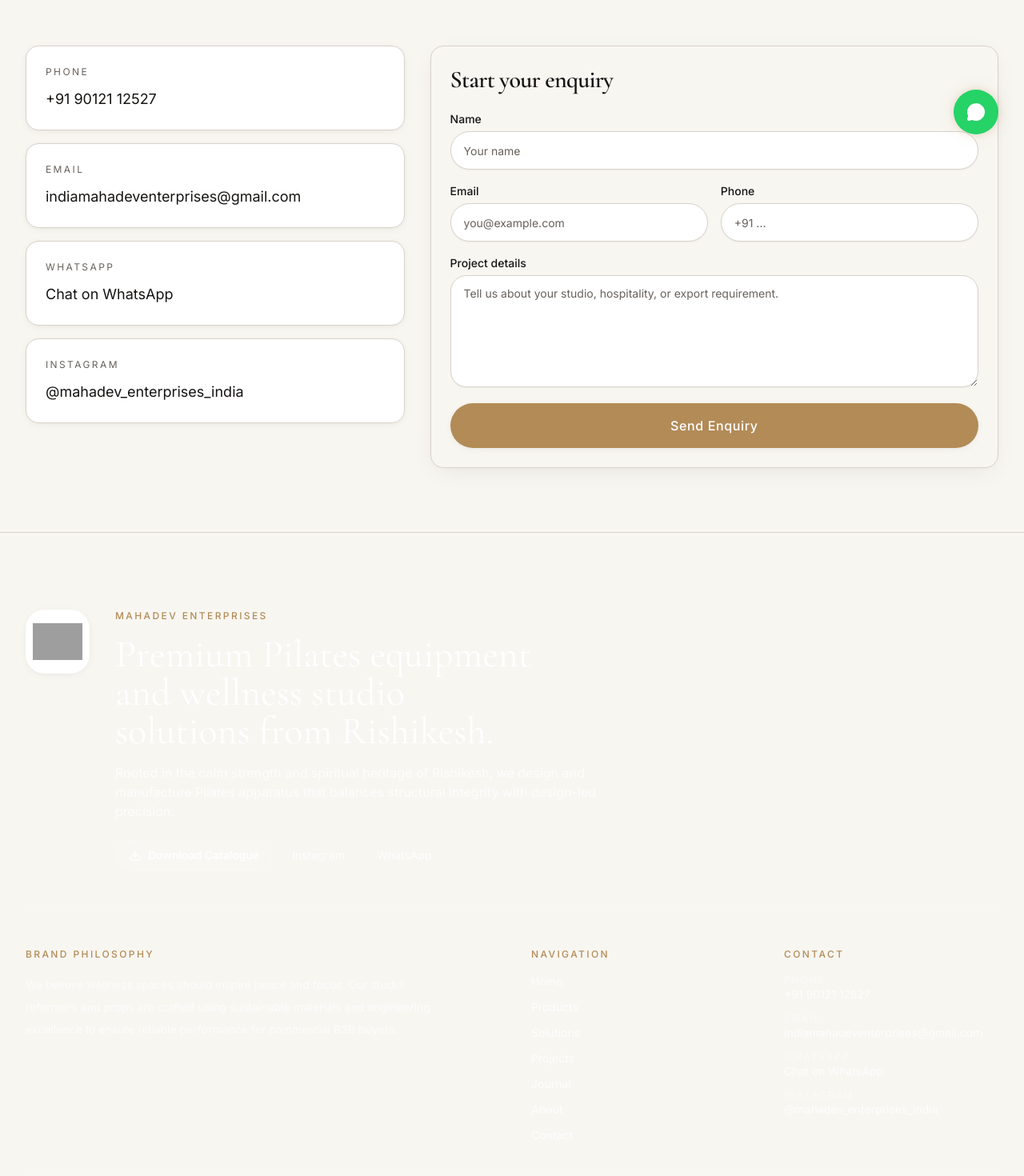
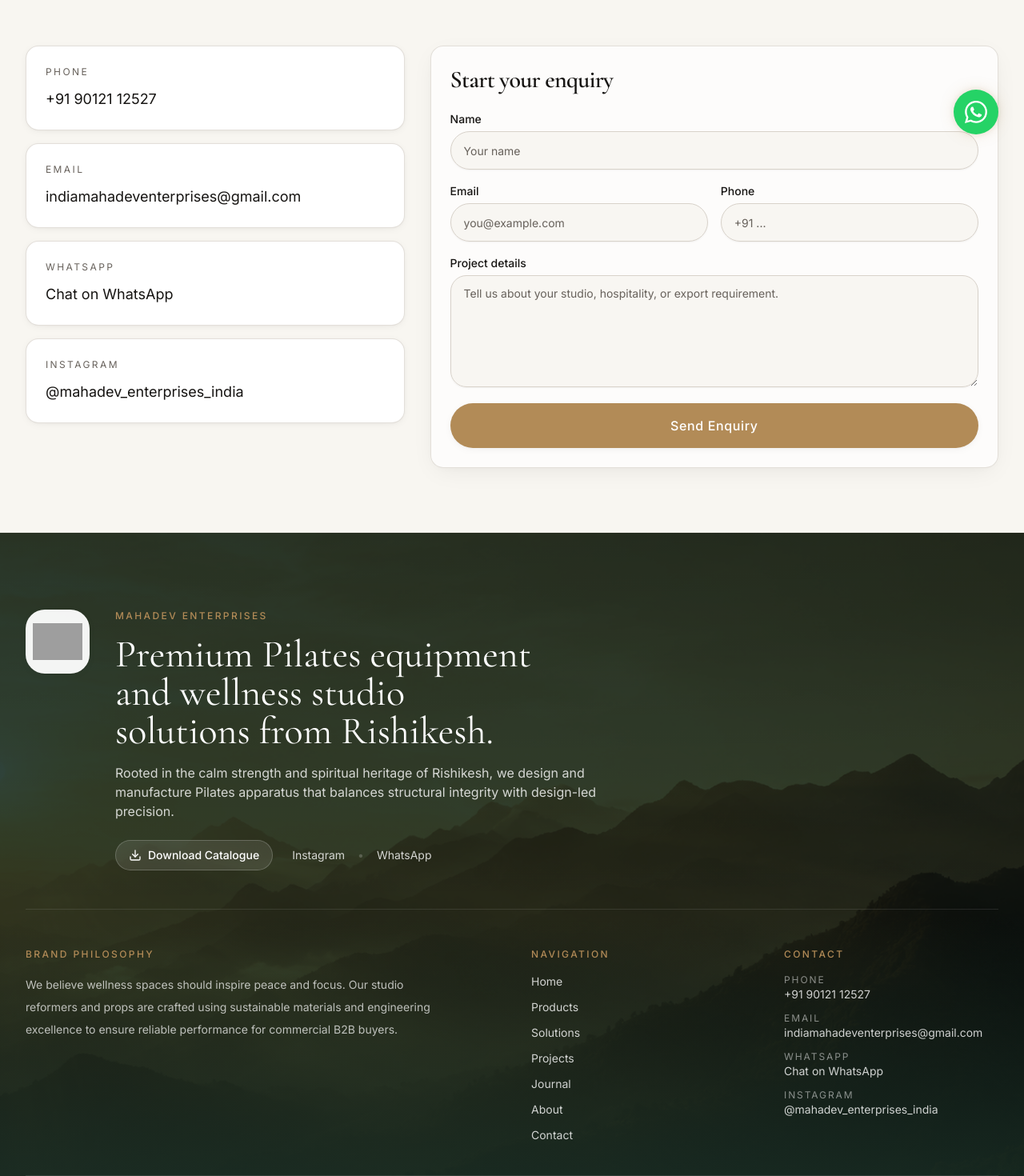
Before and after one commit to Exoticaditya/mahadev-enterprises, a Next.js app: page /contact in a window 1280 px wide. Shown: the part 600-2070 px from the top of the page at 80% size. Built offline with nearby package versions, Linux system fonts and the light colour scheme; no server answers; grey boxes are pictures that could not be loaded.

Commit message:
fix: resolve hero video layout, footer stacking context, database mismatches, product card use cases, and update WhatsApp icon

```diff
--- a/app/globals.css
+++ b/app/globals.css
@@ -3,36 +3,36 @@
 @tailwind utilities;
 
 :root {
-  --background: hsl(38, 33%, 96%);
-  --foreground: hsl(28, 10%, 8%);
-  --card: hsl(0, 0%, 100%);
-  --card-foreground: hsl(28, 10%, 8%);
-  --popover: hsl(0, 0%, 100%);
-  --popover-foreground: hsl(28, 10%, 8%);
-  --primary: hsl(34, 37%, 52%);
-  --primary-foreground: hsl(32, 45%, 98%);
-  --secondary: hsl(36, 20%, 88%);
-  --secondary-foreground: hsl(28, 10%, 8%);
-  --muted: hsl(36, 18%, 92%);
-  --muted-foreground: hsl(28, 6%, 38%);
-  --accent: hsl(40, 26%, 90%);
-  --accent-foreground: hsl(28, 10%, 8%);
-  --destructive: hsl(3, 50%, 45%);
-  --destructive-foreground: hsl(0, 0%, 98%);
-  --border: hsl(35, 16%, 82%);
-  --input: hsl(35, 16%, 82%);
-  --ring: hsl(34, 37%, 52%);
+  --background: 38 33% 96%;
+  --foreground: 28 10% 8%;
+  --card: 0 0% 100%;
+  --card-foreground: 28 10% 8%;
+  --popover: 0 0% 100%;
+  --popover-foreground: 28 10% 8%;
+  --primary: 34 37% 52%;
+  --primary-foreground: 32 45% 98%;
+  --secondary: 36 20% 88%;
+  --secondary-foreground: 28 10% 8%;
+  --muted: 36 18% 92%;
+  --muted-foreground: 28 6% 38%;
+  --accent: 40 26% 90%;
+  --accent-foreground: 28 10% 8%;
+  --destructive: 3 50% 45%;
+  --destructive-foreground: 0 0% 98%;
+  --border: 35 16% 82%;
+  --input: 35 16% 82%;
+  --ring: 34 37% 52%;
   --radius: 1rem;
   --radius-xl: 1.25rem;
   --radius-2xl: 1.5rem;
-  --surface: hsl(38, 30%, 97%);
-  --brand-ink: hsl(0, 0%, 6%);
-  --brand-ivory: hsl(40, 45%, 95%);
-  --brand-brass: hsl(34, 37%, 52%);
-  --brand-taupe: hsl(29, 8%, 60%);
-  --brand-sage: hsl(90, 10%, 61%);
-  --brand-forest: hsl(155, 29%, 16%);
-  --brand-clay: hsl(17, 42%, 51%);
+  --surface: 38 30% 97%;
+  --brand-ink: 0 0% 6%;
+  --brand-ivory: 40 45% 95%;
+  --brand-brass: 34 37% 52%;
+  --brand-taupe: 29 8% 60%;
+  --brand-sage: 90 10% 61%;
+  --brand-forest: 155 29% 16%;
+  --brand-clay: 17 42% 51%;
 
   /* Shadows */
   --shadow-soft: 0 2px 12px -2px rgba(0, 0, 0, 0.06), 0 1px 4px -1px rgba(0, 0, 0, 0.04);
@@ -42,33 +42,33 @@
 }
 
 .dark {
-  --background: hsl(120, 5%, 5%);
-  --foreground: hsl(45, 21%, 94%);
-  --card: hsl(147, 7%, 9%);
-  --card-foreground: hsl(45, 21%, 94%);
-  --popover: hsl(147, 7%, 9%);
-  --popover-foreground: hsl(45, 21%, 94%);
-  --primary: hsl(34, 37%, 57%);
-  --primary-foreground: hsl(45, 21%, 94%);
-  --secondary: hsl(147, 8%, 14%);
-  --secondary-foreground: hsl(45, 21%, 94%);
-  --muted: hsl(147, 7%, 14%);
-  --muted-foreground: hsl(42, 10%, 72%);
-  --accent: hsl(147, 8%, 14%);
-  --accent-foreground: hsl(45, 21%, 94%);
-  --destructive: hsl(3, 55%, 48%);
-  --destructive-foreground: hsl(0, 0%, 98%);
-  --border: hsl(147, 8%, 18%);
-  --input: hsl(147, 8%, 18%);
-  --ring: hsl(34, 37%, 57%);
-  --surface: hsl(147, 6%, 7%);
-  --brand-ink: hsl(45, 21%, 94%);
-  --brand-ivory: hsl(120, 5%, 7%);
-  --brand-brass: hsl(34, 37%, 57%);
-  --brand-taupe: hsl(35, 9%, 65%);
-  --brand-sage: hsl(90, 10%, 61%);
-  --brand-forest: hsl(155, 29%, 16%);
-  --brand-clay: hsl(17, 42%, 56%);
+  --background: 120 5% 5%;
+  --foreground: 45 21% 94%;
+  --card: 147 7% 9%;
+  --card-foreground: 45 21% 94%;
+  --popover: 147 7% 9%;
+  --popover-foreground: 45 21% 94%;
+  --primary: 34 37% 57%;
+  --primary-foreground: 45 21% 94%;
+  --secondary: 147 8% 14%;
+  --secondary-foreground: 45 21% 94%;
+  --muted: 147 7% 14%;
+  --muted-foreground: 42 10% 72%;
+  --accent: 147 8% 14%;
+  --accent-foreground: 45 21% 94%;
+  --destructive: 3 55% 48%;
+  --destructive-foreground: 0 0% 98%;
+  --border: 147 8% 18%;
+  --input: 147 8% 18%;
+  --ring: 34 37% 57%;
+  --surface: 147 6% 7%;
+  --brand-ink: 45 21% 94%;
+  --brand-ivory: 120 5% 7%;
+  --brand-brass: 34 37% 57%;
+  --brand-taupe: 35 9% 65%;
+  --brand-sage: 90 10% 61%;
+  --brand-forest: 155 29% 16%;
+  --brand-clay: 17 42% 56%;
 
   /* Shadows — darker for dark mode */
   --shadow-soft: 0 2px 12px -2px rgba(0, 0, 0, 0.2), 0 1px 4px -1px rgba(0, 0, 0, 0.15);
@@ -78,7 +78,7 @@
 }
 
 * {
-  border-color: var(--border);
+  border-color: hsl(var(--border));
 }
 
 html {
--- a/components/layout/floating-actions.tsx
+++ b/components/layout/floating-actions.tsx
@@ -1,7 +1,6 @@
 "use client";
 
 import Link from "next/link";
-import { MessageCircle } from "lucide-react";
 
 import { site } from "@/data/site";
 
@@ -21,7 +20,13 @@
         >
           {/* Subtle pulse effect */}
           <span className="absolute inset-0 -z-10 rounded-full bg-[#25D366]/40 animate-ping" style={{ animationDuration: "2s" }} />
-          <MessageCircle className="h-6 w-6 fill-current" />
+          <svg
+            className="h-7 w-7 fill-current"
+            viewBox="0 0 24 24"
+            xmlns="http://www.w3.org/2000/svg"
+          >
+            <path d="M17.472 14.382c-.297-.149-1.758-.867-2.03-.967-.273-.099-.471-.148-.67.15-.197.297-.767.966-.94 1.164-.173.199-.347.223-.644.075-.297-.15-1.255-.463-2.39-1.475-.883-.788-1.48-1.761-1.653-2.059-.173-.297-.018-.458.13-.606.134-.133.298-.347.446-.52.149-.174.198-.298.298-.497.099-.198.05-.371-.025-.52-.075-.149-.669-1.612-.916-2.207-.242-.579-.487-.5-.669-.51-.173-.008-.371-.01-.57-.01-.198 0-.52.074-.792.372-.272.297-1.04 1.016-1.04 2.479 0 1.462 1.065 2.875 1.213 3.074.149.198 2.096 3.2 5.077 4.487.709.306 1.262.489 1.694.625.712.227 1.36.195 1.871.118.571-.085 1.758-.719 2.006-1.413.248-.694.248-1.289.173-1.413-.074-.124-.272-.198-.57-.347m-5.421 7.403h-.004a9.87 9.87 0 01-5.031-1.378l-.361-.214-3.741.982.998-3.648-.235-.374a9.86 9.86 0 01-1.51-5.26c.001-5.45 4.436-9.884 9.888-9.884 2.64 0 5.122 1.03 6.988 2.898a9.825 9.825 0 012.893 6.994c-.003 5.45-4.437 9.884-9.885 9.884m8.413-18.297A11.815 11.815 0 0012.05 0C5.495 0 .16 5.335.157 11.892c0 2.096.547 4.142 1.588 5.945L0 24l6.335-1.662c1.746.953 3.71 1.455 5.703 1.458h.005c6.554 0 11.89-5.335 11.893-11.893a11.821 11.821 0 00-3.48-8.413z" />
+          </svg>
         </Link>
       </div>
     </div>
--- a/components/layout/footer.tsx
+++ b/components/layout/footer.tsx
@@ -7,7 +7,7 @@
 
 export function Footer() {
   return (
-    <footer className="relative border-t border-border/40 text-white overflow-hidden">
+    <footer className="relative border-t border-border/40 text-white overflow-hidden isolate">
       {/* Background Image with Overlay */}
       <div className="absolute inset-0 -z-10">
         <Image
--- a/components/sections/product-highlights.tsx
+++ b/components/sections/product-highlights.tsx
@@ -21,6 +21,12 @@
                 <p className="text-xs uppercase tracking-[0.2em] text-muted-foreground">{product.model} · {product.category}</p>
                 <h3 className="text-2xl md:text-3xl">{product.title}</h3>
                 <p className="text-sm leading-7 text-muted-foreground">{product.summary}</p>
+                <div className="space-y-1">
+                  <p className="text-[10px] uppercase tracking-wider text-brand-brass font-medium">Ideal for:</p>
+                  <p className="text-xs text-muted-foreground leading-normal">
+                    {product.idealFor.slice(0, 2).join(" · ")}
+                  </p>
+                </div>
               </CardContent>
               <Button asChild variant="outline" className="w-fit">
                 <Link href={`/products/${product.slug}`}>View details</Link>
--- a/data/site.ts
+++ b/data/site.ts
@@ -103,163 +103,163 @@
     image: "/catalogue/products/m-03-aluminium-reformer.jpg",
   },
   {
-    slug: "foldable-reformer",
+    slug: "classic-cadillac-frame",
     model: "M-04",
-    title: "Foldable Reformer",
-    category: "Space-saving Pilates",
-    summary: "Compact reformer concept for smaller studios without compromise.",
+    title: "Classic Cadillac Frame",
+    category: "Pilates Cadillac",
+    summary: "Heavy-duty steel overhead trapeze structure for targeted B2B rehabilitation.",
     description:
-      "A versatile foldable reformer with mobile cushion, adjustable column, and varied exercise accessories for efficient footprint management.",
+      "A studio-grade overhead Cadillac frame engineered for premium spinal therapy, full-body resistance, and deep core conditioning.",
     features: [
-      "Easy-fold mechanism",
-      "Jump board included",
-      "Reformer box included",
-      "Portable and space-aware design",
+      "Stainless steel overhead frame",
+      "Comprehensive spring attachment points",
+      "Stable non-slip base setup",
+      "Professional safety straps included",
     ],
-    materials: ["Maple wood", "Leather upholstery", "Steel hardware"],
-    dimensions: "230 x 69 x 58 cm",
-    weight: "65-85 kg",
-    idealFor: ["Home studios", "Compact studios", "Temporary training spaces"],
+    materials: ["Stainless steel", "Heavy-duty steel hardware"],
+    dimensions: "220 x 70 x 205 cm",
+    weight: "75 kg",
+    idealFor: ["Boutique Pilates studios", "Physiotherapy clinics", "Luxury retreat centers"],
     image: "/catalogue/products/m-04-cadillac-frame.jpg",
   },
   {
-    slug: "the-cadillac",
+    slug: "caformer-cadillac-reformer",
     model: "M-05",
-    title: "The Cadillac",
-    category: "Trapeze Table",
-    summary: "Comprehensive rehabilitation powerhouse for advanced movement education.",
+    title: "Caformer (Cadillac & Reformer)",
+    category: "Hybrid Studio System",
+    summary: "Complete 3-in-1 hybrid system combining reformer, tower, and cadillac features.",
     description:
-      "A complete trapeze table with overhead frame and spring system designed for targeted limb work, flexibility, and studio-level rehabilitation.",
+      "Saves valuable studio floor space by integrating full Cadillac trapeze utility with a premium sliding reformer bed and spring tower setup.",
     features: [
-      "Full overhead trapeze frame",
-      "Extensive spring kit",
-      "Stable padded platform",
-      "Multi-modal exercise support",
+      "Hybrid multi-mode frame",
+      "Seamless carriage transitions",
+      "Full spring and pulley set",
+      "Reformer box and jumpboard included",
     ],
-    materials: ["Maple wood", "Stainless steel", "Antibacterial leather cover"],
-    dimensions: "217 x 69 x 57 cm",
-    weight: "65-85 kg",
-    idealFor: ["Advanced Pilates studios", "Rehabilitation centres", "Luxury movement labs"],
+    materials: ["Maple wood", "Stainless steel", "Commercial upholstery"],
+    dimensions: "230 x 75 x 205 cm",
+    weight: "128 kg",
+    idealFor: ["Space-constrained studios", "Private movement spaces", "Premium wellness suites"],
     image: "/catalogue/products/m-05-cadillac-with-reformer.jpg",
   },
   {
-    slug: "3-in-1-caformer",
+    slug: "maple-ladder-barrel",
     model: "M-06",
-    title: "3-in-1 Caformer",
-    category: "Hybrid Studio System",
-    summary: "Reformer, Cadillac, and mat work in a single professional footprint.",
+    title: "Maple Ladder Barrel",
+    category: "Spinal Conditioning",
+    summary: "Classic wood ladder barrel for active spinal alignment and core flexibility.",
     description:
-      "A hybrid training system that supports the widest range of exercises with seamless mode transitions for sophisticated studio programming.",
+      "Engineered with reinforced solid wood rungs and an adjustable sliding base to support deep stretching and abdominal conditioning for various body types.",
     features: [
-      "Hybrid studio footprint",
-      "Heavy-duty build",
-      "Mode switching efficiency",
-      "Comprehensive exercise coverage",
+      "Adjustable sliding frame base",
+      "Solid maple wood ladder rungs",
+      "High-density foam curved barrel",
+      "Safe lock adjustment handles",
     ],
-    materials: ["Maple wood", "Stainless steel", "Commercial upholstery"],
-    dimensions: "228 x 85 x 57 cm",
-    weight: "165-169 kg",
-    idealFor: ["Premium studios", "Studio owners with limited space", "High-intent commercial buyers"],
+    materials: ["Maple wood", "High-density foam", "Antibacterial leather"],
+    dimensions: "115 x 65 x 90 cm",
+    weight: "38 kg",
+    idealFor: ["Boutique Pilates studios", "Rehabilitation facilities", "Home wellness spaces"],
     image: "/catalogue/products/m-06-ladder-barrel.jpg",
   },
   {
-    slug: "ladder-barrel",
+    slug: "wunda-chair",
     model: "M-07",
-    title: "Ladder Barrel",
-    category: "Spinal Conditioning",
-    summary: "Spinal alignment and flexibility specialist for targeted control.",
+    title: "Wunda Chair",
+    category: "Compact Strength",
+    summary: "Refined split-pedal chair for stability, posture, and localized lower-body power.",
     description:
-      "Designed for deep stretching, spinal decompression, and core strength with adjustable settings for a broad range of body types.",
+      "A compact force-building platform featuring adjustable resistance spring hooks and removable handles designed to optimize client stability.",
     features: [
-      "Adjustable sliding base",
-      "Reinforced ladder rungs",
-      "High-density foam barrel",
-      "Stable and supportive geometry",
+      "Split-pedal resistance setup",
+      "Adjustable tension spring system",
+      "Removable comfort handles",
+      "Compact floor-space footprint",
     ],
-    materials: ["Maple wood", "High-density foam", "Leather upholstery"],
-    dimensions: "112 x 63 x 89 cm",
-    weight: "30-40 kg",
-    idealFor: ["Pilates studios", "Mobility work", "Flexibility programmes"],
+    materials: ["Maple wood", "Steel springs", "Premium leather cover"],
+    dimensions: "78 x 62 x 60 cm",
+    weight: "28 kg",
+    idealFor: ["Small group classes", "Boutique Pilates studios", "Rehabilitation spaces"],
     image: "/catalogue/products/m-07-wunda-chair.jpg",
   },
   {
-    slug: "wunda-chair",
+    slug: "pilates-mat-system",
     model: "M-08",
-    title: "Wunda Chair",
-    category: "Compact Strength",
-    summary: "Minimal footprint tool for balance, coordination, and lower body strength.",
+    title: "Pilates Mat System",
+    category: "Wall Unit & Mat Work",
+    summary: "Premium wall tower unit with a comfortable folding mat setup.",
     description:
-      "A pedal-based Pilates system for core and lower-body work that fits elegant studio layouts without consuming valuable space.",
+      "A space-saving wall-mounted resistance unit integrated with a padded floor mat, ideal for core posture work and rehabilitation exercises.",
     features: [
-      "Adjustable spring tension",
-      "Compact footprint",
-      "Removable stability handles",
-      "Studio-friendly mobility",
+      "Wall-mounted tower layout",
+      "Foldable padded floor mat",
+      "Adjustable resistance bars",
+      "Multi-angle spring attachments",
     ],
-    materials: ["Maple wood", "Steel spring system", "Leather cover"],
-    dimensions: "79 x 65 x 60 cm",
-    weight: "25-30 kg",
-    idealFor: ["Small studios", "Accessory programming", "Strength and control work"],
+    materials: ["Stainless steel", "High-density foam", "Premium leather upholstery"],
+    dimensions: "210 x 68 x 50 cm",
+    weight: "45 kg",
+    idealFor: ["Clinical movement spaces", "Boutique group studios", "Home gyms"],
     image: "/catalogue/products/m-08-mat-system.jpg",
   },
   {
-    slug: "aluminium-wunda-chair",
+    slug: "pilates-props-kit",
     model: "M-09",
-    title: "Aluminium Wunda Chair",
-    category: "Compact Strength",
-    summary: "Corrosion-resistant chair for controlled strength and posture work.",
+    title: "Pilates Props Kit",
+    category: "Studio Accessories",
+    summary: "Essential accessory set for balance correction, posture support, and resistance extensions.",
     description:
-      "A refined compact chair concept for full-body strength, coordination, and resistance-based movement in demanding studio environments.",
+      "A curated collection of professional-grade Pilates accessories including magic circles, resistance bands, and alignment rollers to expand studio programming.",
     features: [
-      "Corrosion-resistant frame",
-      "Postural control support",
-      "Adaptive resistance system",
-      "Durable commercial build",
+      "Commercial-grade materials",
+      "Versatile core workout extensions",
+      "Lightweight and easy storage",
+      "Suitable for all client levels",
     ],
-    materials: ["Aluminium", "Stainless steel", "Leather cover"],
-    dimensions: "80 x 70 x 130 cm",
-    weight: "40-50 kg",
-    idealFor: ["Premium studios", "High-turnover commercial use", "Lower maintenance environments"],
+    materials: ["Composite rubber", "High-density foam", "Microfiber webbing"],
+    dimensions: "Various sizes",
+    weight: "5 kg",
+    idealFor: ["Boutique studios", "Private movement instructors", "Home practitioners"],
     image: "/catalogue/products/m-09-props-kit.jpg",
   },
   {
-    slug: "aluminium-ladder-barrel",
+    slug: "pilates-ball-collection",
     model: "M-10",
-    title: "Aluminium Ladder Barrel",
-    category: "Spinal Flexibility",
-    summary: "Premium barrel unit for extension, alignment, and controlled mobility work.",
+    title: "Pilates Ball Collection",
+    category: "Studio Accessories",
+    summary: "High-durability stability and toning balls for balance and core engagement.",
     description:
-      "A strong, refined ladder barrel for spinal extension, core strengthening, and advanced flexibility programming with a durable frame.",
+      "A range of commercial-grade weighted toning balls and anti-burst stability balls designed to challenge core balance and joint stabilization.",
     features: [
-      "Sliding base adjustment",
-      "Curved barrel support",
-      "Multi-exercise versatility",
-      "Commercial-grade durability",
+      "Anti-burst safety structure",
+      "Commercial B2B weight variety",
+      "Non-slip grip texture",
+      "Includes inflation pump kit",
     ],
-    materials: ["Aluminium", "Stainless steel", "Padding and leather cover"],
-    dimensions: "120 x 90 x 100 cm",
-    weight: "35-50 kg",
-    idealFor: ["Pilates studios", "Rehab spaces", "Commercial movement centres"],
+    materials: ["Durable PVC", "Weighted sand filling"],
+    dimensions: "Various diameters",
+    weight: "8 kg",
+    idealFor: ["Group Pilates classes", "Physiotherapy clinics", "Wellness retreat programming"],
     image: "/catalogue/products/m-10-ball-collection.jpg",
   },
   {
-    slug: "spine-corrector",
+    slug: "pilates-starter-bundle",
     model: "M-11",
-    title: "Spine Corrector",
-    category: "Postural Alignment",
-    summary: "Compact support tool for posture, spinal flexibility, and breathing space.",
+    title: "Pilates Starter Bundle",
+    category: "Starter Bundles",
+    summary: "All-in-one introductory setup containing essential blocks, mats, and bands.",
     description:
-      "A compact Pilates apparatus that helps improve posture, open the chest, and support spinal relief in studio or home environments.",
+      "The perfect starter pack for new Pilates studios or private home gym installations, offering complete core accessories at package pricing.",
     features: [
-      "Portable and compact",
-      "Chest-opening support",
-      "Spinal flexibility work",
-      "Easy to store and move",
+      "Complete accessory assortment",
+      "Premium carrying strap case",
+      "Highly durable foam blocks",
+      "Antibacterial alignment mat",
     ],
-    materials: ["Maple wood", "Foam padding", "Leather cover"],
-    dimensions: "95 x 45 x 34 cm",
-    weight: "10-12 kg",
-    idealFor: ["Mobile trainers", "Smaller studios", "Postural education"],
+    materials: ["Natural cork", "TPE foam", "Woven fabric bands"],
+    dimensions: "Standard package box",
+    weight: "12 kg",
+    idealFor: ["New wellness studios", "Home gym startups", "Yoga and Pilates schools"],
     image: "/catalogue/products/m-11-starter-bundle.jpg",
   },
 ] as const;
--- a/tailwind.config.ts
+++ b/tailwind.config.ts
@@ -17,48 +17,48 @@
         serif: ["var(--font-display)", "Georgia", "serif"],
       },
       colors: {
-        background: 'var(--background)',
-        foreground: 'var(--foreground)',
+        background: 'hsl(var(--background))',
+        foreground: 'hsl(var(--foreground))',
         card: {
-          DEFAULT: 'var(--card)',
-          foreground: 'var(--card-foreground)',
+          DEFAULT: 'hsl(var(--card))',
+          foreground: 'hsl(var(--card-foreground))',
         },
         popover: {
-          DEFAULT: 'var(--popover)',
-          foreground: 'var(--popover-foreground)',
+          DEFAULT: 'hsl(var(--popover))',
+          foreground: 'hsl(var(--popover-foreground))',
         },
         primary: {
-          DEFAULT: 'var(--primary)',
-          foreground: 'var(--primary-foreground)',
+          DEFAULT: 'hsl(var(--primary))',
+          foreground: 'hsl(var(--primary-foreground))',
         },
         secondary: {
-          DEFAULT: 'var(--secondary)',
-          foreground: 'var(--secondary-foreground)',
+          DEFAULT: 'hsl(var(--secondary))',
+          foreground: 'hsl(var(--secondary-foreground))',
         },
         muted: {
-          DEFAULT: 'var(--muted)',
-          foreground: 'var(--muted-foreground)',
+          DEFAULT: 'hsl(var(--muted))',
+          foreground: 'hsl(var(--muted-foreground))',
         },
         accent: {
-          DEFAULT: 'var(--accent)',
-          foreground: 'var(--accent-foreground)',
+          DEFAULT: 'hsl(var(--accent))',
+          foreground: 'hsl(var(--accent-foreground))',
         },
         destructive: {
-          DEFAULT: 'var(--destructive)',
-          foreground: 'var(--destructive-foreground)',
+          DEFAULT: 'hsl(var(--destructive))',
+          foreground: 'hsl(var(--destructive-foreground))',
         },
-        border: 'var(--border)',
-        input: 'var(--input)',
-        ring: 'var(--ring)',
-        surface: 'var(--surface)',
+        border: 'hsl(var(--border))',
+        input: 'hsl(var(--input))',
+        ring: 'hsl(var(--ring))',
+        surface: 'hsl(var(--surface))',
         brand: {
-          ink: 'var(--brand-ink)',
-          ivory: 'var(--brand-ivory)',
-          brass: 'var(--brand-brass)',
-          taupe: 'var(--brand-taupe)',
-          sage: 'var(--brand-sage)',
-          forest: 'var(--brand-forest)',
-          clay: 'var(--brand-clay)',
+          ink: 'hsl(var(--brand-ink))',
+          ivory: 'hsl(var(--brand-ivory))',
+          brass: 'hsl(var(--brand-brass))',
+          taupe: 'hsl(var(--brand-taupe))',
+          sage: 'hsl(var(--brand-sage))',
+          forest: 'hsl(var(--brand-forest))',
+          clay: 'hsl(var(--brand-clay))',
         },
       },
       boxShadow: {
```
Also changed, not shown: components/sections/hero.tsx (+4 -3 lines), components/sections/product-grid.tsx (+9 -1 lines).
